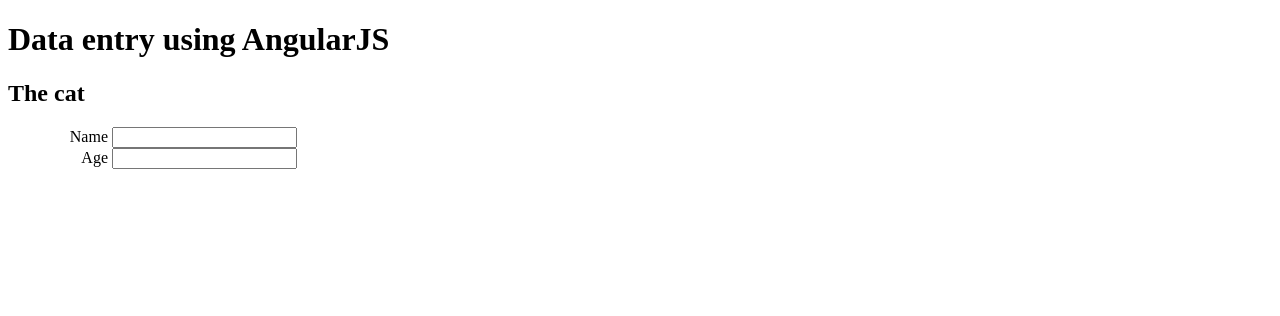
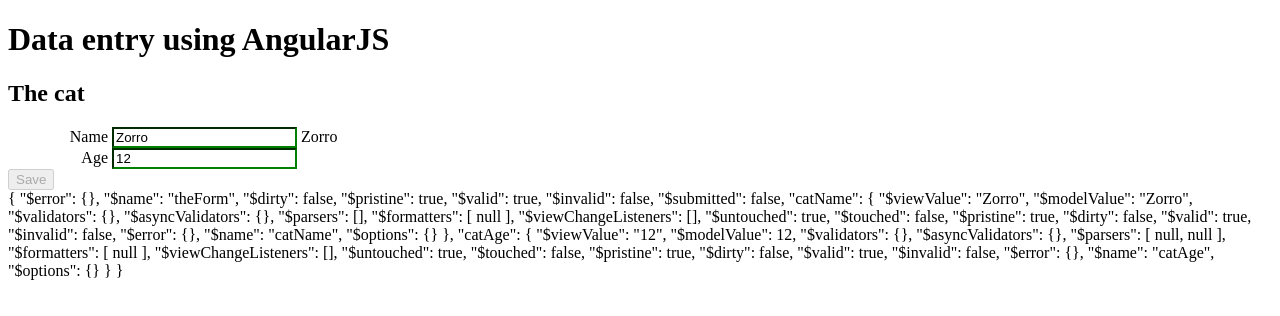
Before and after one commit to mauricedb/NG-2017-05-22, a website: page mod-05/index.html in a window 1280 px wide. Drawn offline with nearby package versions, Linux system fonts and the light colour scheme.

Commit message:
Form validation

```diff
--- a/mod-05/index.html
+++ b/mod-05/index.html
@@ -11,6 +11,18 @@
             width: 100px;
             text-align: right;
         }
+
+        .ng-invalid {
+            border-color: red;
+        }
+
+        .ng-valid {
+            border-color: green;
+        }
+
+        .error-message {
+            background-color: coral;
+        }
     </style>
 </head>
 
@@ -20,17 +32,34 @@
     <div ng-app="myApp">
 
         <div ng-controller="CatEditorController">
+            <form name="theForm">
                 <h2>The cat</h2>
                 <div>
                     <label>Name</label>
-                <input type="text">
+                    <input type="text" name="catName" ng-model="cat.name" ng-required="true" ng-minlength="2">
+                    <!--ng-model-options="{debounce: 1000}"-->
+                    {{cat.name}}
+                    <div class="error-message" ng-if="theForm.catName.$error.required">
+                     The cat name is required
+                    </div>
+                    <div class="error-message" ng-if="theForm.catName.$error.minlength">
+                     The cat name is to short
+                    </div>
+
                 </div>
                 <div>
                     <label>Age</label>
-                <input type="text">
-            </div>
+                    <input type="number" name="catAge" ng-model="cat.age" ng-min="0" ng-max="25">
                 </div>
 
+                <div>
+                    <button ng-disabled="theForm.$invalid || theForm.$pristine">Save</button>
+                </div>
+                <div>
+                    {{ theForm | json }}
+                </div>
+            </form>
+        </div>
     </div>
 
     <script src="/node_modules/angular/angular.js"></script>
```
Lines whose indentation alone changed are shown as unchanged.
